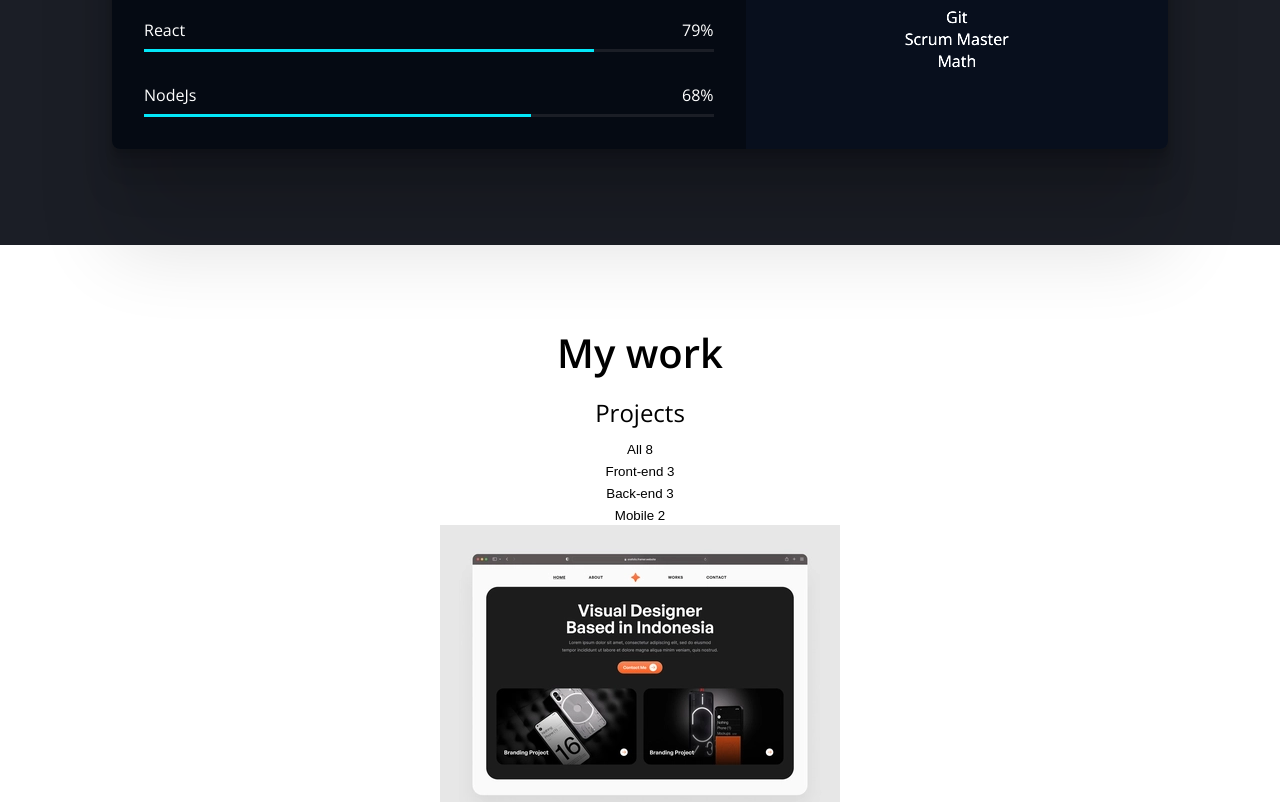
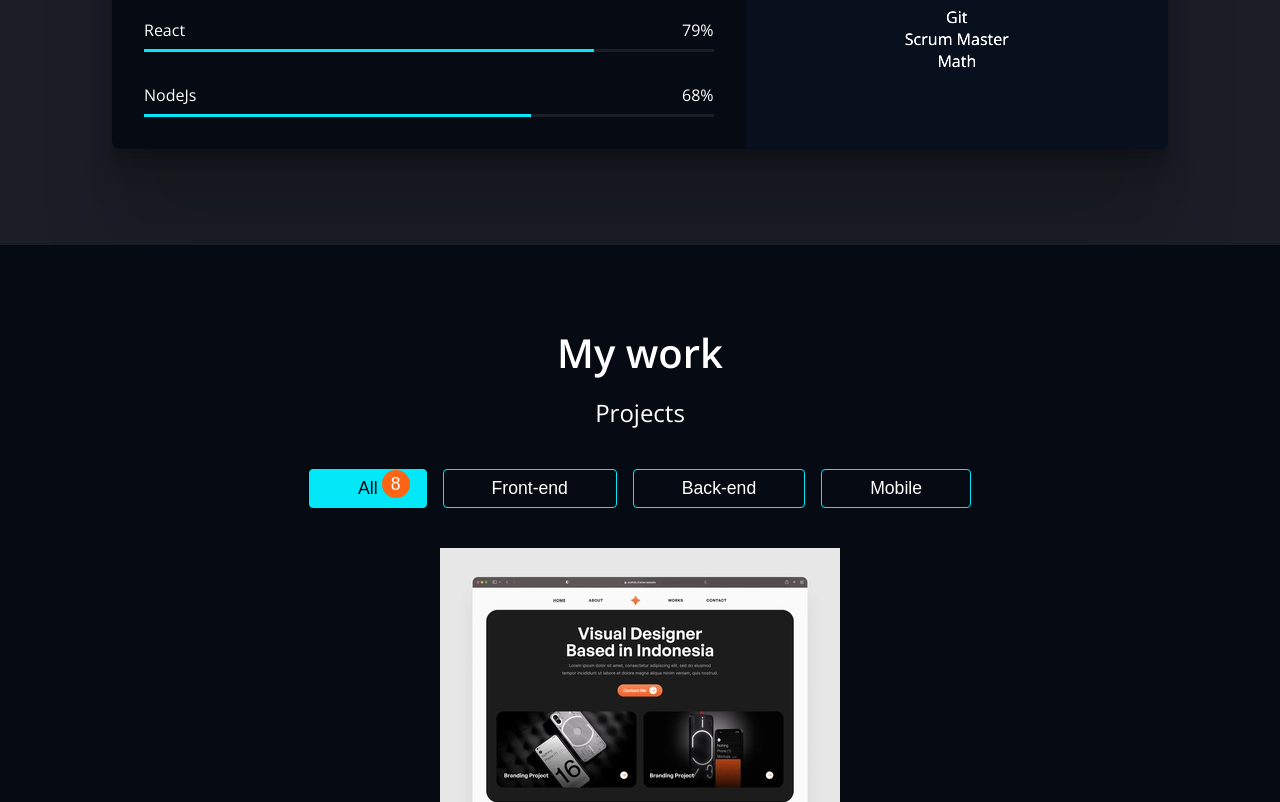
Before and after one commit to dlawlghks/portfolio, a plain HTML site: page index.html in a window 1280 px wide. Shown: the part 1998-2800 px from the top of the page. Drawn offline with nearby package versions, Linux system fonts and the light colour scheme.

Commit message:
CSS-Work-Category

```diff
--- a/css/style.css
+++ b/css/style.css
@@ -79,6 +79,7 @@ button:focus {
     display: flex;
     justify-content: space-between;
     align-items: center;
+    z-index: 1;
 }
 
 .header__logo {
@@ -273,3 +274,52 @@ button:focus {
     height: 3px;
     background-color: var(--color-accent);
 }
+
+/* Work */
+#work {
+    background-color: var(--color-primary);
+    color: var(--color-text);
+}
+
+.categories {
+    display: flex;
+    justify-content: center;
+    margin: 2.5rem;
+    gap: 1rem;
+}
+
+.category {
+    position: relative;
+    color: var(--color-text);
+    font-size: 1.1rem;
+    padding: 0.5rem 3rem;
+    border-radius: 4px;
+    border: 1px solid var(--color-accent);
+    cursor: pointer;
+    white-space: nowrap;
+}
+
+.category--selected {
+    background-color: var(--color-accent);
+    color: var(--color-primary);
+}
+
+.category__count {
+    opacity: 0;
+    position: absolute;
+    top: -20px;
+    right: 16px;
+    width: 28px;
+    height: 28px;
+    line-height: 28px;
+    border-radius: 100%;
+    background-color: var(--color-accent-variant);
+    color: var(--color-text);
+    transition: all 250ms ease-in;
+}
+
+.category--selected .category__count,
+.category:hover .category__count {
+    opacity: 1;
+    top: 0;
+}
--- a/index.html
+++ b/index.html
@@ -148,13 +148,14 @@
         </section>
         <!-- Work -->
         <section id="work" class="section">
+            <div class="max-container">
                 <h2 class="title">My work</h2>
                 <p class="description">Projects</p>
-            <ul>
-                <li><button>All <span>8</span></button></li>
-                <li><button>Front-end <span>3</span></button></li>
-                <li><button>Back-end <span>3</span></button></li>
-                <li><button>Mobile <span>2</span></button></li>
+                <ul class="categories">
+                    <li><button class="category category--selected">All <span class="category__count">8</span></button></li>
+                    <li><button class="category">Front-end <span class="category__count">3</span></button></li>
+                    <li><button class="category">Back-end <span class="category__count">3</span></button></li>
+                    <li><button class="category class="category__count"">Mobile <span class="category__count">2</span></button></li>
                 </ul>
                 <ul>
                     <li>
@@ -230,6 +231,7 @@
                         </a>
                     </li>
                 </ul>
+            </div>
         </section>
         <!-- Testimonials -->
         <section id="testimonials" class="section">
```
Lines whose indentation alone changed are shown as unchanged.
